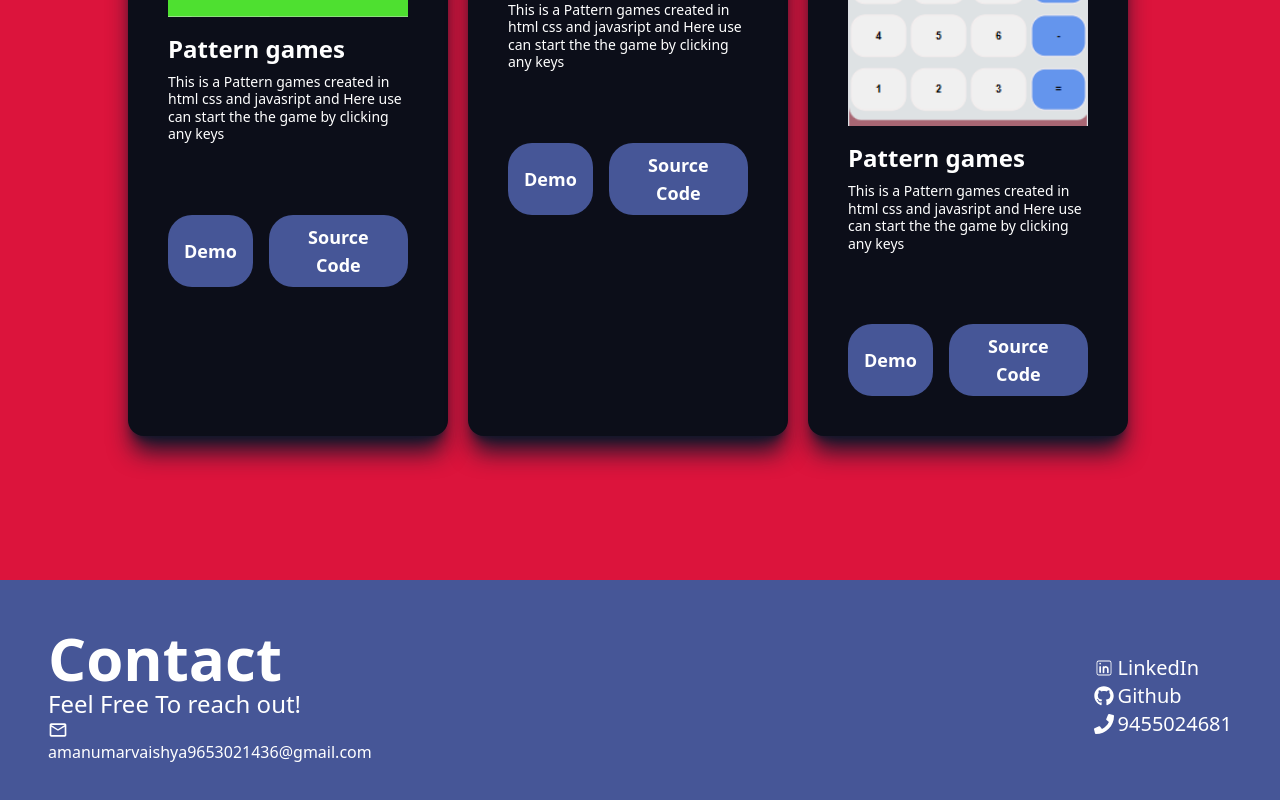
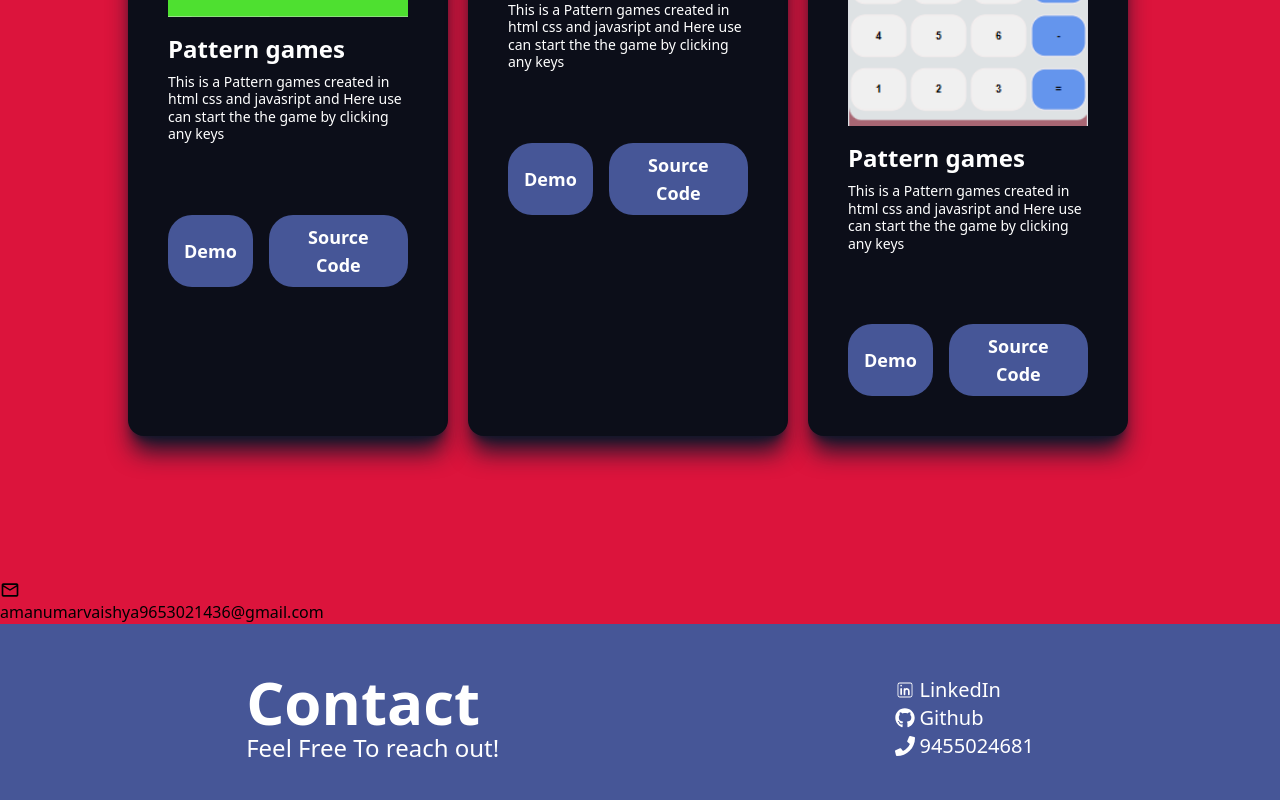
Before and after one commit to AmanUmarvaishya/portfolio, a React (Vite) app: page / in a window 1280 px wide. Shown: the part 2508-3308 px from the top of the page. Built offline with nearby package versions, Linux system fonts and the light colour scheme.

Commit message:
Update Footer.jsx
n

```diff
--- a/src/Components/Footer/Footer.jsx
+++ b/src/Components/Footer/Footer.jsx
@@ -5,9 +5,14 @@ import { FaGithub, FaPhone } from "react-icons/fa";
 
 const Footer = () => {
   return (
+    <>
+     <MdOutlineEmail size={20} />
+          <a href="https://mail.google.com/mail/amanumarvaishya9653021436@gmail.com/0/#inbox">
+          amanumarvaishya9653021436@gmail.com
+          </a>
     <div
       id="Footer"
-      className="flex justify-between bg-[#465697] text-white p-10 md:p-12 items-center"
+      className="flex justify-around bg-[#465697] text-white p-10 md:p-12 items-center"
     >
       <div>
         <h1 className="text-2xl md:text-6xl font-bold">Contact</h1>
@@ -15,10 +20,7 @@ const Footer = () => {
           Feel Free To reach out!
         </h3>
 
-          <MdOutlineEmail size={20} />
-          <a href="https://mail.google.com/mail/amanumarvaishya9653021436@gmail.com/0/#inbox">
-          amanumarvaishya9653021436@gmail.com
-          </a>
+
       </div>
 
       <ul className="text-sm md:text-xl">
@@ -39,7 +41,7 @@ const Footer = () => {
 
 
     </div>
-  );
+ </> );
 };
 
 export default Footer;
```
